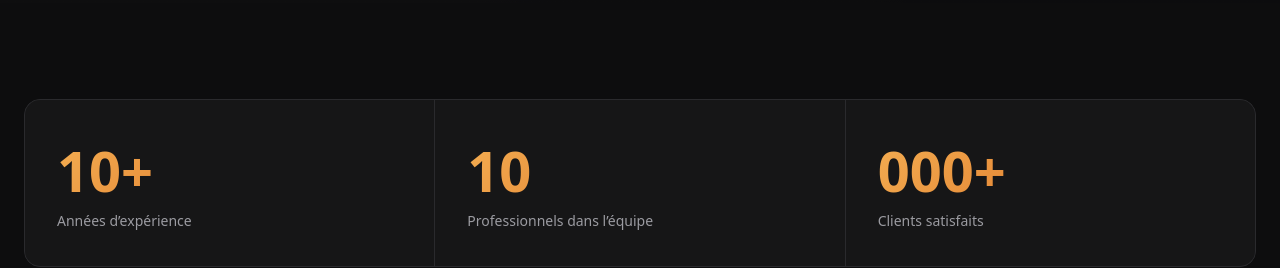
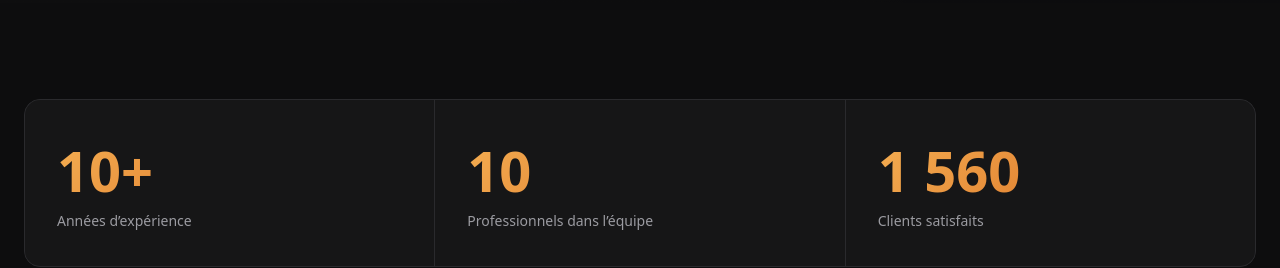
Before and after one commit to MarrTyui/MarrTyui.github.io, a plain HTML site: page index.html in a window 1280 px wide. Shown: the part 820-1088 px from the top of the page. Drawn offline with Linux system fonts and the light colour scheme; no server answers.

Commit message:
Chiffre clients : 1 560
Co-Authored-By: Claude Opus 5.5 <noreply@anthropic.com>

```diff
--- a/index.html
+++ b/index.html
@@ -21,7 +21,7 @@
   <div class="stats">
     <div><b>10+</b><span>Années d’expérience</span></div>
     <div><b>10</b><span>Professionnels dans l’équipe</span></div>
-    <div><b>000+</b><span>Clients satisfaits</span></div>
+    <div><b>1 560</b><span>Clients satisfaits</span></div>
   </div>
 </div></section>
 
```
